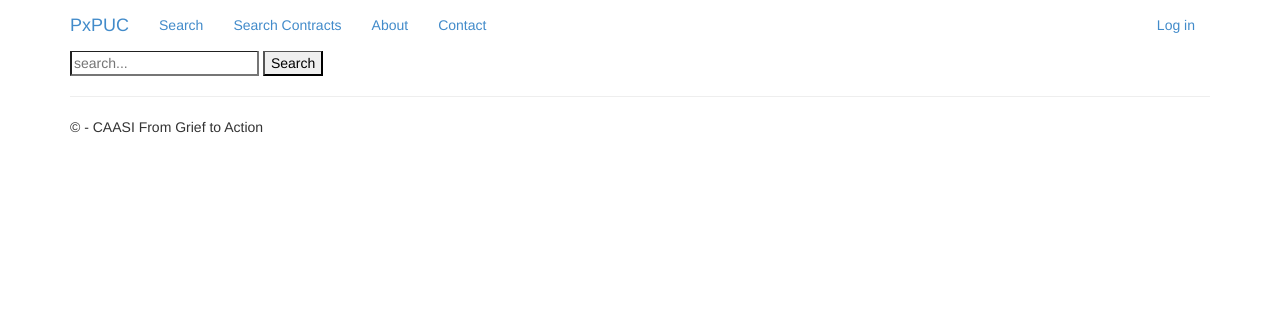
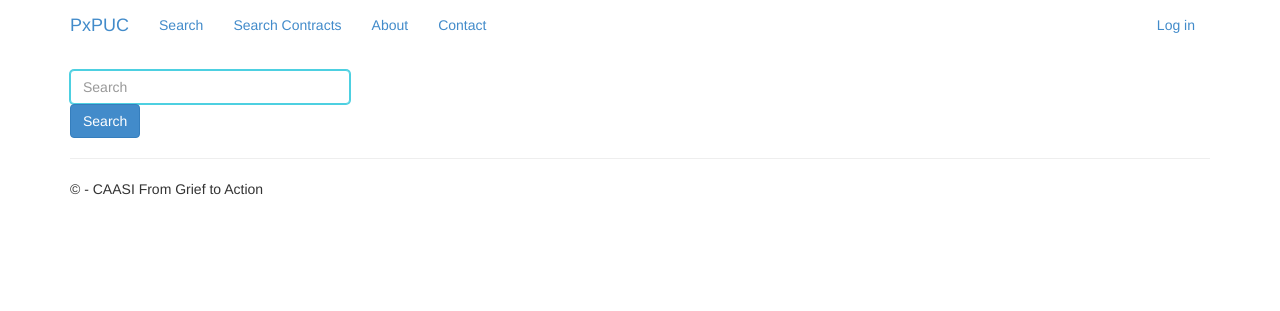
Before and after one commit to CAASI-G2A/g2a-website, a Django app: page /search/ in a window 1280 px wide. Shown: the top 311 px of the page. Run offline with Django 3.2, Linux system fonts and the light colour scheme; data that the repository does not hold is empty; some libraries are stand-ins or nearby versions.

Commit message:
fixed search_contract returning duplicate sentences, small css change

```diff
--- a/PPUC/app/templates/app/layout.html
+++ b/PPUC/app/templates/app/layout.html
@@ -12,6 +12,13 @@
             .navbar-custom {
                 background-color: white;
             }
+            .active-cyan-3 input[type=text] {
+            border: 1px solid #4dd0e1;
+            box-shadow: 0 0 0 1px #4dd0e1;
+            }
+            .active-cyan-4 input[type=text]:focus:not([readonly]) {
+                border: 1px solid #4dd0e1;
+                box-shadow: 0 0 0 1px #4dd0e1;
             }
         </style>
 </head>
--- a/PPUC/app/templates/app/search.html
+++ b/PPUC/app/templates/app/search.html
@@ -2,8 +2,10 @@
 
 {% block content %}
 <form method="GET" action="{% url 'search' %}">
-    <input name="q" value="{{request.GET.q}}" placeholder="search...">
-    <button class=" "btn btn-success" type="submit">
+    <div class="active-cyan-3 active-cyan-4 mb-4">
+        <input class="form-control" type="text" name="q" value="{{request.GET.q}}" placeholder="Search" aria-label="Search">
+    </div>
+    <button class="btn btn-primary" type="submit">
         Search
     </button>
 </form>
--- a/PPUC/app/templates/app/search_contract.html
+++ b/PPUC/app/templates/app/search_contract.html
@@ -2,8 +2,10 @@
 
 {% block content %}
 <form method="GET" action="{% url 'search_contract' %}">
-    <input name="q" value="{{request.GET.q}}" placeholder="search...">
-    <button class=" "btn btn-success" type="submit">
+    <div class="active-cyan-3 active-cyan-4 mb-4">
+        <input class="form-control" type="text" name="q" value="{{request.GET.q}}" placeholder="Search" aria-label="Search">
+    </div>
+    <button class="btn btn-primary" type="submit">
         Search
     </button>
 </form>
```
Also changed, not shown: PPUC/app/templates/app/view_location.html (+7 -2 lines), PPUC/app/views.py (+7 -7 lines), PPUC/app/static/app/content/bootstrap.css, PPUC/favicon.ico (added).
